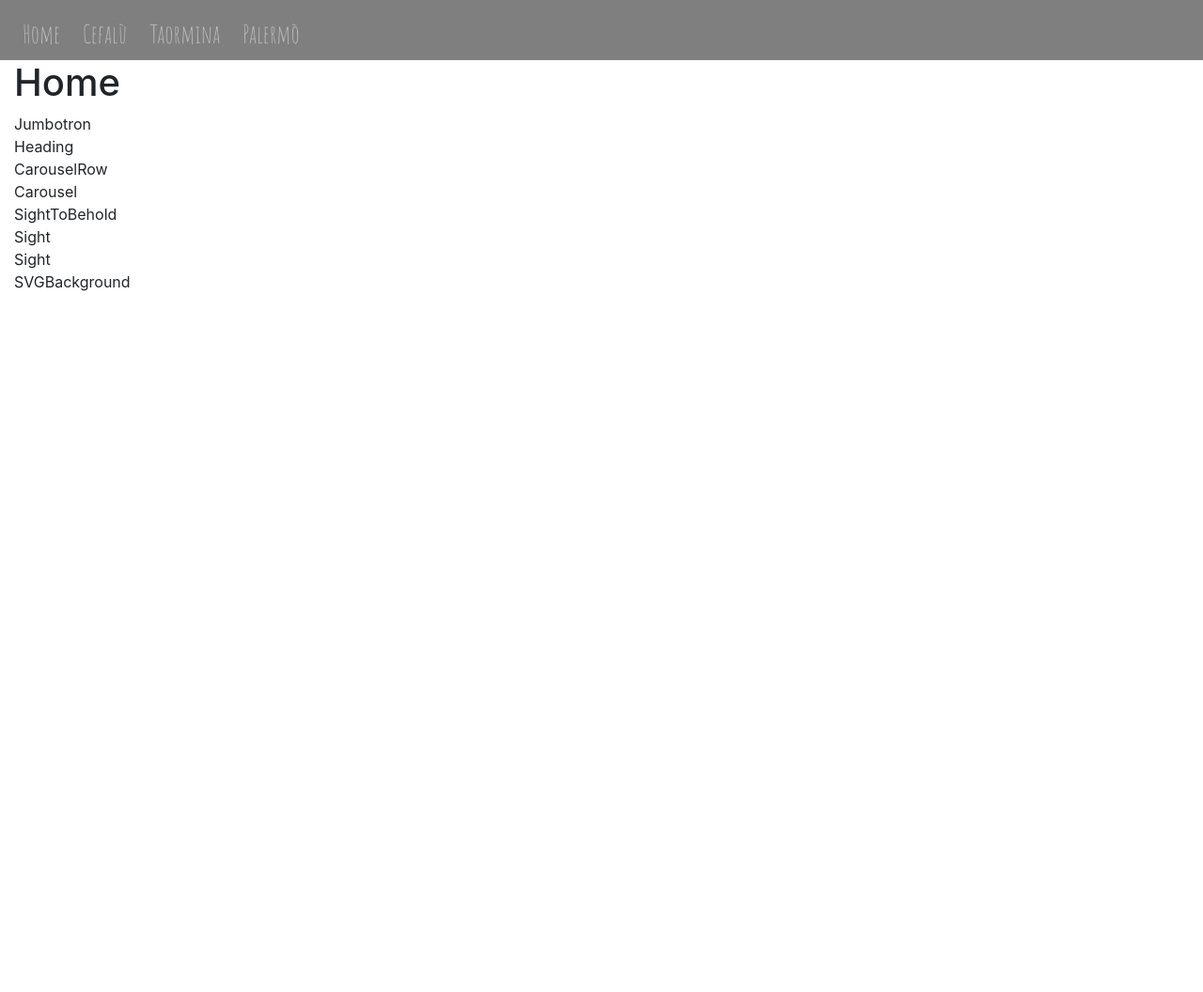
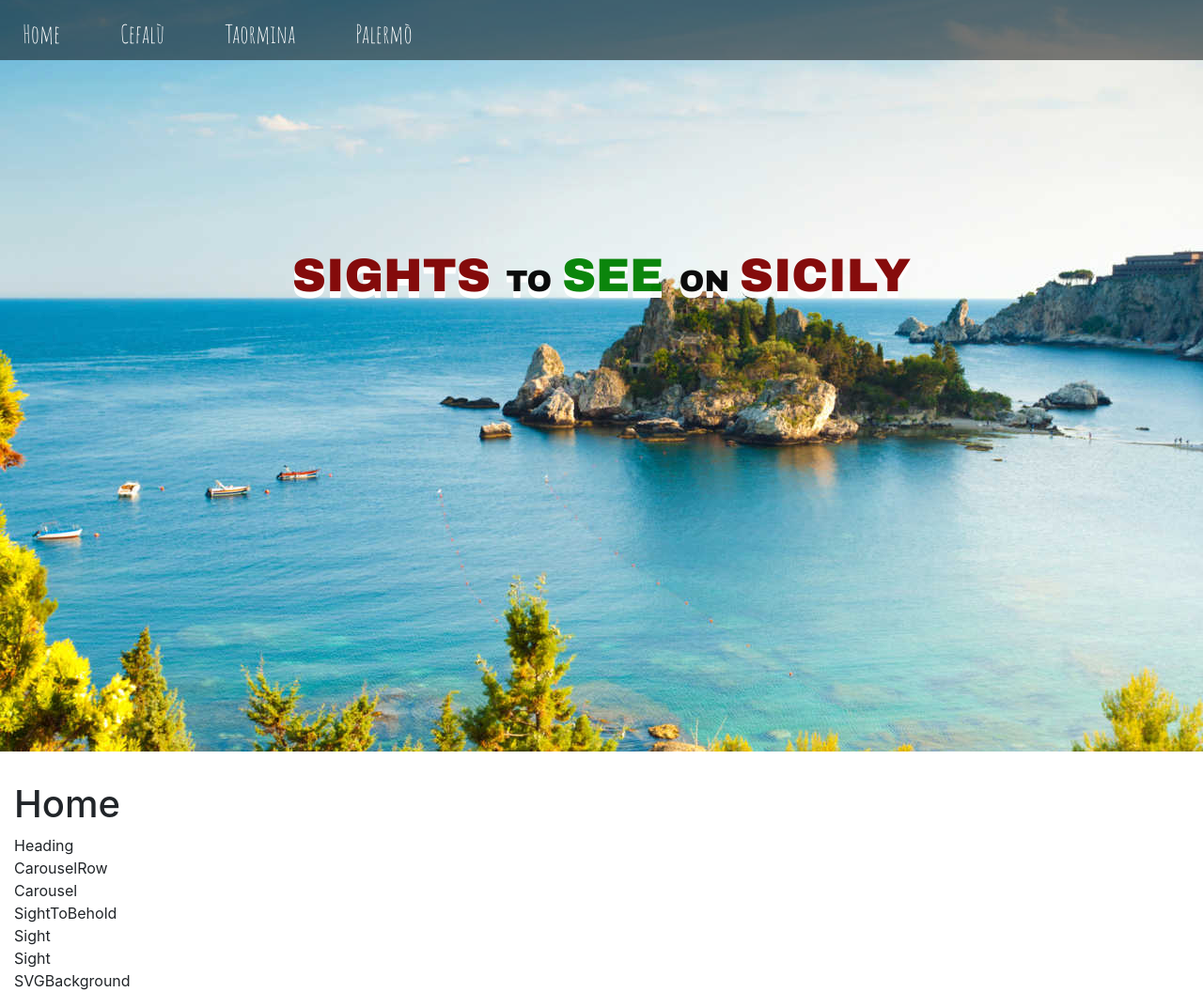
Before and after one commit to DaveRapmund/SightsToSeeOnSicily, a React app: page / in a window 1280 px wide. Shown: the whole page at 94% size. Before the commit the page ends 800 px from the top, so only its background shows below. Built offline with nearby package versions, Linux system fonts and the light colour scheme.

Commit message:
Made the jumbotron and implemented it on all pages/fixed some navbar stuff.

```diff
--- a/public/index.html
+++ b/public/index.html
@@ -4,6 +4,7 @@
     <meta charset="utf-8" />
     <link rel="shortcut icon" href="%PUBLIC_URL%/favicon.ico" />
     <link href="https://fonts.googleapis.com/css?family=Amatic+SC:400,700&display=swap" rel="stylesheet">
+    <link href="https://fonts.googleapis.com/css?family=Archivo+Black&display=swap" rel="stylesheet">
     <meta name="viewport" content="width=device-width, initial-scale=1" />
     <title>Sights To See On Sicily</title>
   </head>
--- a/src/components/App.js
+++ b/src/components/App.js
@@ -14,7 +14,6 @@ class App extends Component{
       <Router>
         <div className="app">
           <Navbar />
-          <div className="container-fluid">
           <Switch>
             <Route path="/" exact component={Home} />
             <Route path="/cefalu" component={Cefalu} />
@@ -22,7 +21,6 @@ class App extends Component{
             <Route path="/palermo" component={Palermo} />
           </Switch>
           </div>
-        </div>
       </Router>
     )
   }
--- a/src/components/Jumbotron.js
+++ b/src/components/Jumbotron.js
@@ -2,7 +2,17 @@ import React from 'react';
 
 function Jumbotron(){
   return(
-    <div>Jumbotron</div>
+    <div className="row jumbotron-row">
+      <div className="col-12 jumbotron">
+        <h2>
+          <span className="part-1">SIGHTS </span>
+          <span className="part-2">TO </span>
+          <span className="part-3">SEE </span>
+          <span className="part-4">ON </span>
+          <span className="part-5">SICILY </span>
+        </h2>
+      </div>
+    </div>
   )
 }
 
--- a/src/components/Navbar.js
+++ b/src/components/Navbar.js
@@ -1,23 +1,24 @@
 import React from 'react';
 import { Link } from 'react-router-dom'
-import $ from 'jquery';
 
 function Navbar(){
   return(
-    <nav className="navbar navbar-dark navbar-expand-sm">
+    <div className="navbar-row row">
+      <nav className="navbar navbar-dark navbar-expand-sm col-12">
         <button className="navbar-toggler m-auto" type="button" data-toggle="collapse" data-target="#toggleMenu">
           <span className="navbar-toggler-icon"></span>
         </button>
 
         <div className="collapse navbar-collapse" id="toggleMenu">
           <div className="navbar-nav text-center mt-2">
-    <Link className="nav-item nav-link mr-0 mr-sm-2" to="/">Home</Link>
-    <Link className="nav-item nav-link mr-0 mr-sm-2" to="/cefalu">Cefalù</Link>
-    <Link className="nav-item nav-link mr-0 mr-sm-2" to="/taormina">Taormina</Link>
-    <Link className="nav-item nav-link mr-0 mr-sm-2" to="/palermo">Palermò</Link>
+            <Link className="nav-item nav-link mr-0 mr-sm-5 text-white" to="/">Home</Link>
+            <Link className="nav-item nav-link mr-0 mr-sm-5 text-white" to="/cefalu">Cefalù</Link>
+            <Link className="nav-item nav-link mr-0 mr-sm-5 text-white" to="/taormina">Taormina</Link>
+            <Link className="nav-item nav-link mr-0 mr-sm-5 text-white" to="/palermo">Palermò</Link>
           </div>
         </div>
       </nav>
+    </div>
   )
 }
 
--- a/src/components/pages/Cefalu.js
+++ b/src/components/pages/Cefalu.js
@@ -9,12 +9,14 @@ import SvgBackground from '../SvgBackground';
 function Cefalu(){
   return(
     <div>
-      <h1>Cefalu</h1>
       <Jumbotron />
-      <Heading />
-      <CarouselRow />
-      <SightsToBehold />
-      <SvgBackground />
+      <div className="container-fluid">
+        <h1>Cefalu</h1>
+        <Heading />
+        <CarouselRow />
+        <SightsToBehold />
+        <SvgBackground />
+      </div>
     </div>
   )
 }
--- a/src/components/pages/Home.js
+++ b/src/components/pages/Home.js
@@ -9,12 +9,14 @@ import SvgBackground from '../SvgBackground';
 function Home(){
   return(
     <div>
-      <h1>Home</h1>
       <Jumbotron />
-      <Heading />
-      <CarouselRow />
-      <SightsToBehold />
-      <SvgBackground />
+      <div className="container-fluid">
+        <h1>Home</h1>
+        <Heading />
+        <CarouselRow />
+        <SightsToBehold />
+        <SvgBackground />
+      </div>
     </div>
   )
 }
--- a/src/components/pages/Palermo.js
+++ b/src/components/pages/Palermo.js
@@ -9,12 +9,14 @@ import SvgBackground from '../SvgBackground';
 function Palermo(){
   return(
     <div>
-      <h1>Palermo</h1>
       <Jumbotron />
-      <Heading />
-      <CarouselRow />
-      <SightsToBehold />
-      <SvgBackground />
+      <div className="container-fluid">
+        <h1>Palermo</h1>
+        <Heading />
+        <CarouselRow />
+        <SightsToBehold />
+        <SvgBackground />
+      </div>
     </div>
   )
 }
--- a/src/components/pages/Taormina.js
+++ b/src/components/pages/Taormina.js
@@ -9,12 +9,14 @@ import SvgBackground from '../SvgBackground';
 function Taormina(){
   return(
     <div>
-      <h1>Taormina</h1>
       <Jumbotron />
-      <Heading />
-      <CarouselRow />
-      <SightsToBehold />
-      <SvgBackground />
+      <div className="container-fluid">
+        <h1>Taormina</h1>
+        <Heading />
+        <CarouselRow />
+        <SightsToBehold />
+        <SvgBackground />
+      </div>
     </div>
   )
 }
--- /dev/null
+++ b/src/scss/_jumbotron.scss
@@ -0,0 +1,40 @@
+.jumbotron{
+  background-image: url("../images/sicily.jpg");
+  background-repeat: no-repeat;
+  background-position: center;
+  min-height: 100vh;
+  border-radius: 0 !important;
+  font-family: 'Archivo Black', sans-serif;
+  text-align: center;
+  color: maroon;
+  transition: opacity 0.7s linear;
+
+  & h2{
+    opacity: 0.95;
+    position: relative;
+    top: 200px;
+    text-shadow: 0px 1px 0px white,
+                 0px 2px 0px white,
+                 0px 3px 0px white,
+                 0px 4px 0px white,
+                 0px 5px 0px white,
+                 0px 6px 0px white,
+                 0px 7px 0px white;
+  }
+}
+
+.jumbotron-row{
+  margin: 0 !important;
+}
+
+.part-1, .part-3, .part-5{
+  font-size: 50px;
+}
+
+.part-3{
+  color: green;
+}
+
+.part-2, .part-4{
+  color: black;
+}
--- a/src/scss/_navbar.scss
+++ b/src/scss/_navbar.scss
@@ -6,10 +6,21 @@
   background-color: rgba(0,0,0,0.5) !important;
   font-family: 'Amatic SC', cursive;
   font-size: 20pt;
+  z-index: 2;
 }
 
 .nav-item{
   padding-top: 0 !important;
   padding-bottom: 0 !important;
-  margin-right: 50px;
+
+  &:hover{
+    text-decoration: underline !important;
+  }
 }
+
+.navbar-row{
+  margin-right: 0 !important;
+  margin-left: 0 !important;
+  position: absolute;
+  width: 100%;
+}
--- a/src/scss/style.scss
+++ b/src/scss/style.scss
@@ -1,5 +1,6 @@
 @import "_navbar.scss";
 @import "_variables.scss";
+@import "_jumbotron.scss";
 
 
 html, body{
```
Also changed, not shown: src/images/sicily.jpg (added). Lines whose indentation alone changed are shown as unchanged.
